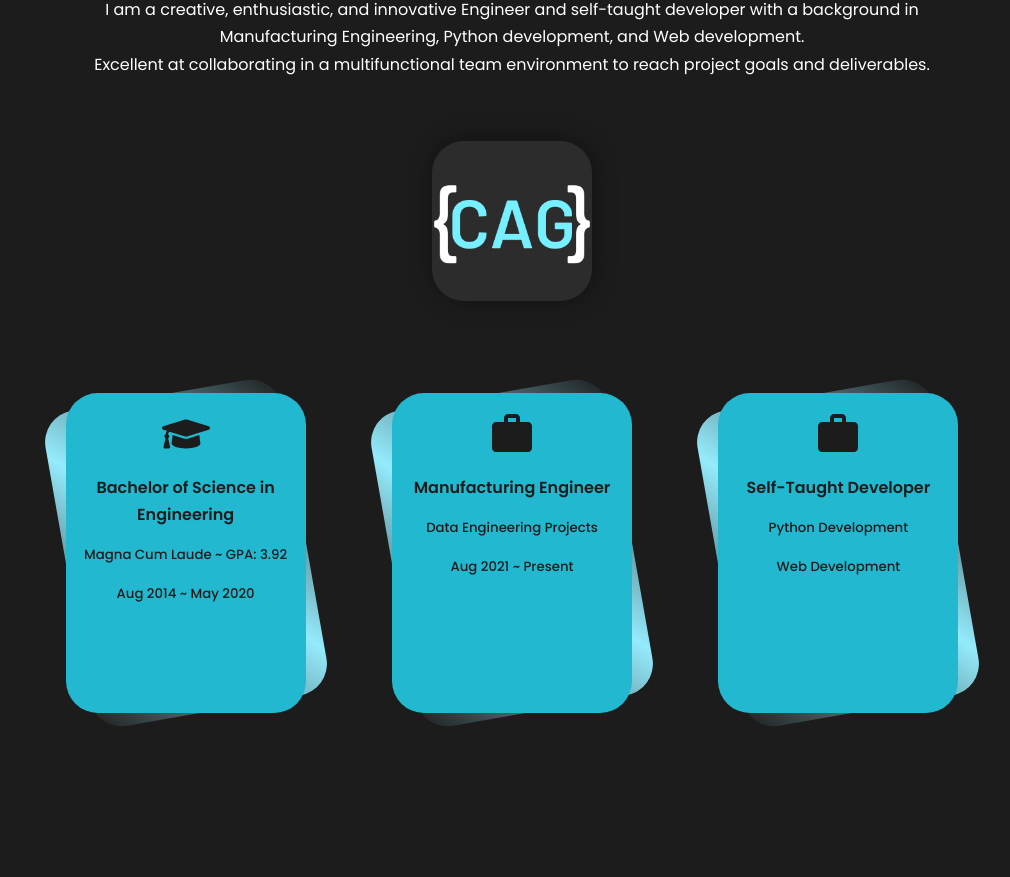
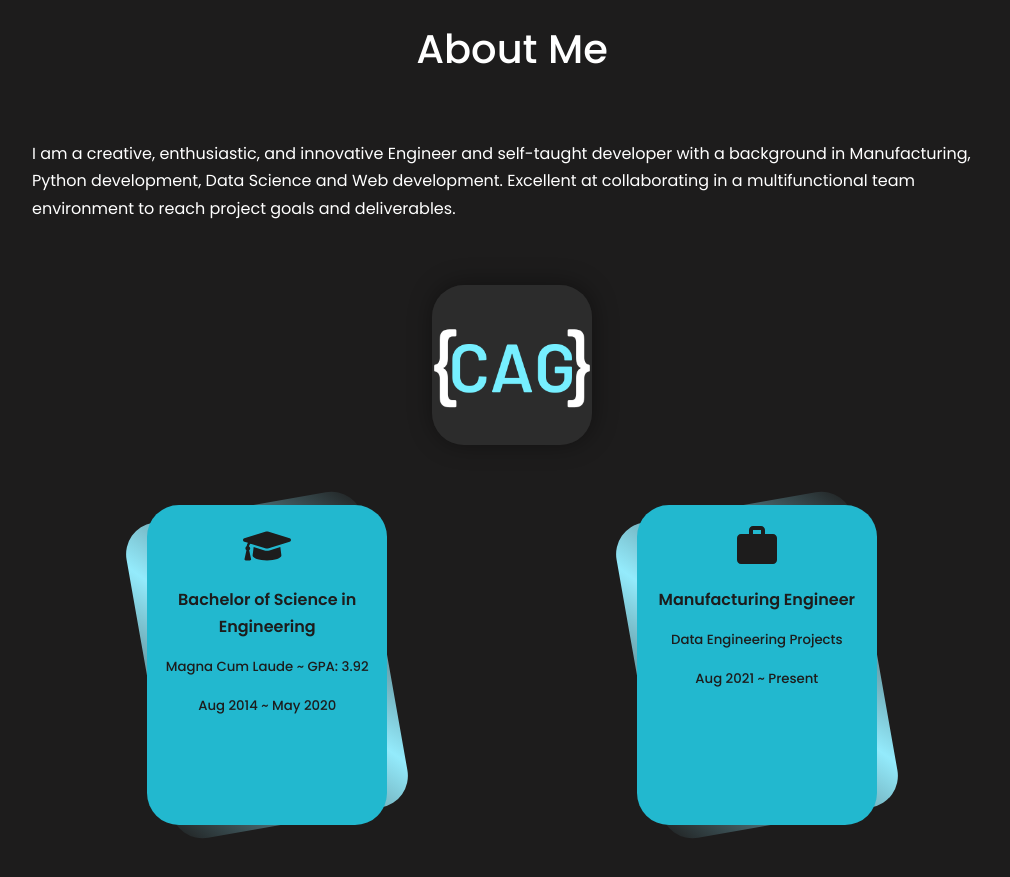
Before and after one commit to cagarcia2011/carlosadriangarcia, a React (Create React App) app: page / in a window 1280 px wide. Shown: the part 1115-1992 px from the top of the page, without its empty margins (128-1138 px from the left). Before the commit the page ends 1904 px from the top, so only its background shows below. Built offline with nearby package versions, Linux system fonts and the light colour scheme.

Commit message:
Updated about me summary and text align.

```diff
--- a/src/components/about/About.jsx
+++ b/src/components/about/About.jsx
@@ -12,10 +12,10 @@ function About() {
           <div className="about__summary">
             <h1>About Me</h1>
             <p>
-            I am a creative, enthusiastic, and innovative Engineer and self-taught developer with a background in
-            Manufacturing Engineering, Python development, and Web development. <br/>
-            Excellent at collaborating in a multifunctional team environment to reach
-            project goals and deliverables.
+              I am a creative, enthusiastic, and innovative Engineer and self-taught developer
+              with a background in Manufacturing, Python development, Data Science and Web development.
+              Excellent at collaborating in a multifunctional team environment to reach
+              project goals and deliverables.
             </p>
             <div className="logo__container">
               <img src={LOGO} alt="My Logo" className="logo" />
@@ -41,7 +41,7 @@ function About() {
                   <h5>Aug 2021 ~ Present</h5>
                 </div>
               </div>
-              <div className="about__card">
+              {/* <div className="about__card">
                 <div className="card-bg"></div>
                 <div className="about__card-content">
                   <MdWork className='about__icon' />
@@ -49,7 +49,7 @@ function About() {
                   <h5>Python Development</h5>
                   <h5>Web Development</h5>
                 </div>
-              </div>
+              </div> */}
             </div>
           </div>
         </div>
--- a/src/components/about/about.css
+++ b/src/components/about/about.css
@@ -14,14 +14,29 @@
   z-index: 0;
 }
 
+.about__columns {
+  display: grid;
+  height: max-content;
+  grid-template-columns: 50% 50%;
+  gap: 10%;
+  place-items: center;
+  z-index: 0;
+}
+
 .about__summary {
   display: grid;
   place-items: center;
   grid-template-rows: 1fr 2fr 2fr;
+  width: 100%;
 }
 
-.about__summary>h1 {
+.about__summary > h1 {
   margin: 0;
+}
+
+.about__summary > p {
+  font-size: 1rem;
+  text-align: left;
 }
 
 .logo__container {
@@ -46,20 +61,6 @@
   scale: 1.1;
 }
 
-.about__columns {
-  display: grid;
-  height: max-content;
-  grid-template-columns: 2fr 3fr;
-  gap: 10%;
-  place-items: center;
-  z-index: 0;
-}
-
-.about__summary {
-  padding: 1rem;
-  width: 100%;
-}
-
 .about__content {
   width: 100%;
   position: relative;
@@ -69,7 +70,7 @@
 .about__cards {
   color: var(--primary-bg-color);
   display: grid;
-  grid-template-columns: 1fr 1fr 1fr;
+  grid-template-columns: 1fr 1fr;
   gap: 1.2rem;
   place-items: center;
   position: relative;
@@ -166,6 +167,12 @@
   .about__container {
     height: 80rem;
   }
+
+  .about__summary > p {
+    padding: 1rem;
+    text-align: center;
+  }
+
   .about__columns {
     height: 80rem;
     grid-template-columns: 1fr;
@@ -176,7 +183,7 @@
   }
   .about__cards {
     grid-template-columns: 1fr;
-    grid-template-rows: 1fr 1fr 1fr;
+    grid-template-rows: 1fr 1fr;
   }
 
   .about__card {
@@ -184,3 +191,10 @@
   }
 
 }
+
+@media screen and (min-height: 800px) {
+  #about {
+    margin-top: 10rem;
+  }
+
+}
```
